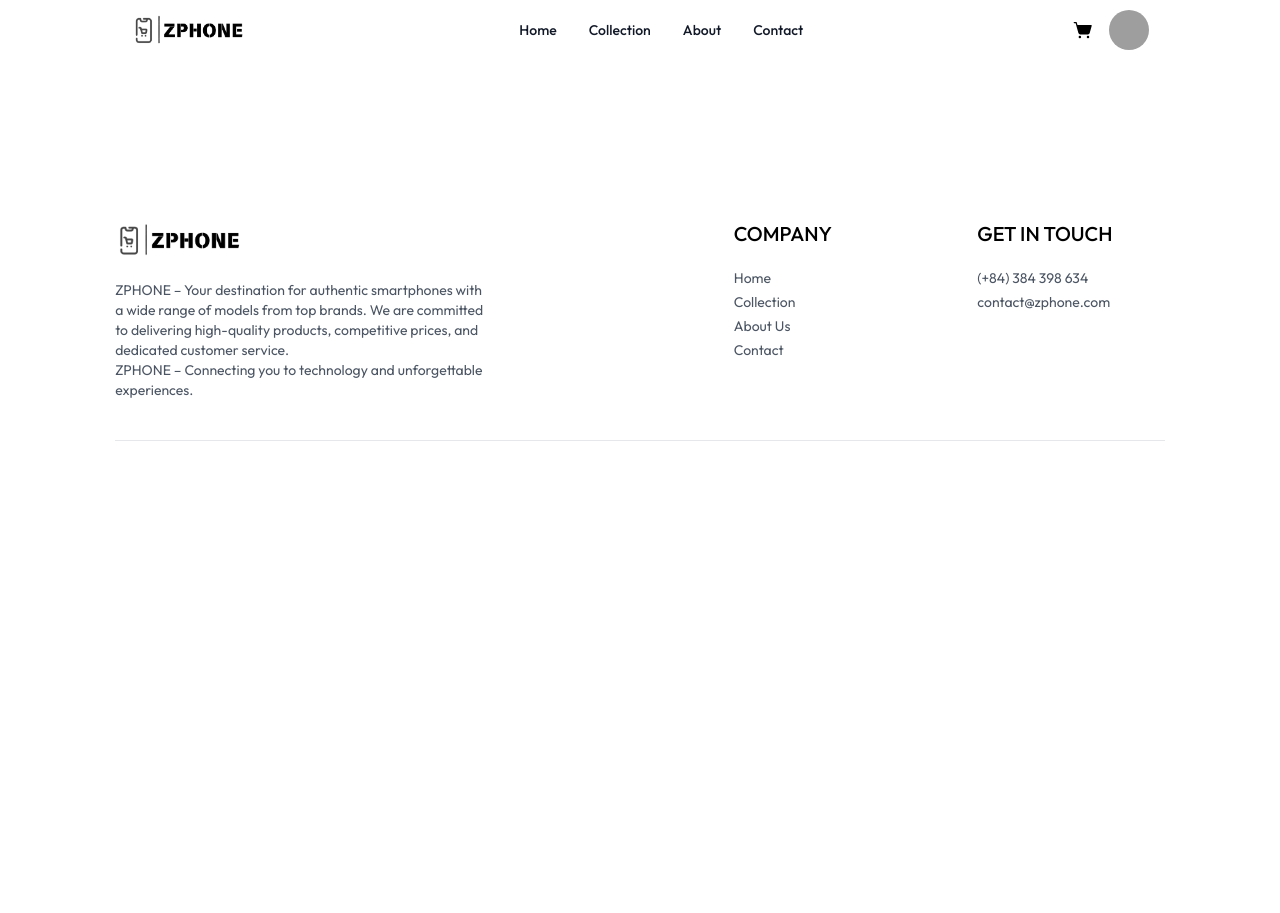
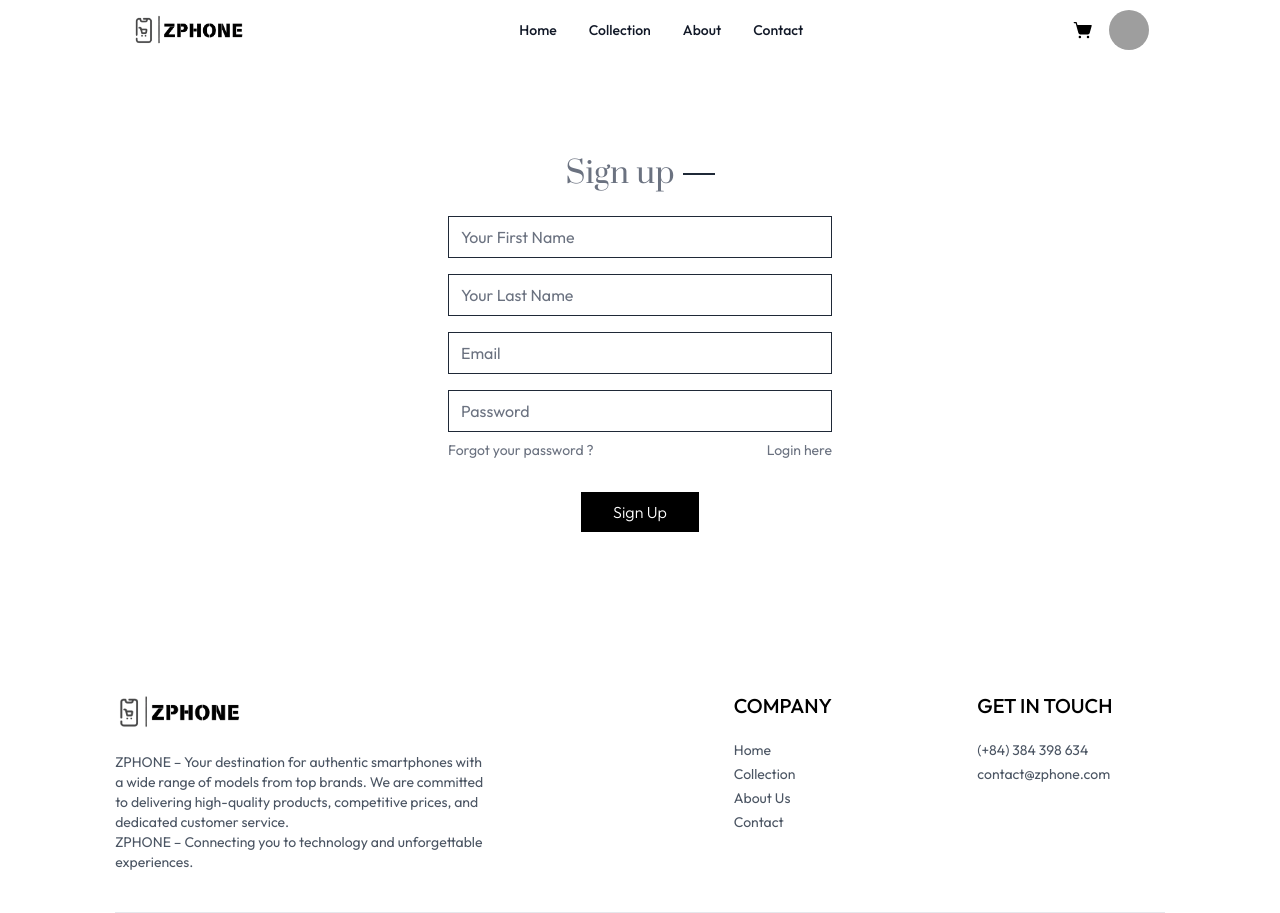
Before and after one commit to luongvietan/zPhone, a React (Vite) app in the folder Frontend/: page /register in a window 1280 px wide. Before the commit the page ends 800 px from the top, so only its background shows below. Built offline with nearby package versions, Linux system fonts and the light colour scheme; no server answers; grey boxes are pictures that could not be loaded.

Commit message:
Frontend : Login / Register / Recovery Page
Backend : update user route

```diff
--- a/Frontend/src/App.jsx
+++ b/Frontend/src/App.jsx
@@ -8,6 +8,9 @@
 import { Product } from "./pages/Product";
 import About from "./pages/About";
 import Contact from "./pages/Contact";
+import Login from "./pages/Login";
+import Register from "./pages/Register";
+import ForgotPwd from "./pages/ForgotPwd";
 const App = () => {
   return (
     <>
@@ -20,6 +23,9 @@
           <Route path="/product/:product_id" element={<Product />} />
           <Route path="/about" element={<About />} />
           <Route path="/contact" element={<Contact />} />
+          <Route path="/login" element={<Login />} />
+          <Route path="/register" element={<Register />} />
+          <Route path="/recovery" element={<ForgotPwd />} />
         </Routes>
         <Footer />
       </div>
--- /dev/null
+++ b/Frontend/src/pages/ForgotPwd.jsx
@@ -0,0 +1,39 @@
+import React, { useState } from "react";
+import { useContext } from "react";
+import { Link, useNavigate } from "react-router-dom";
+import { ShopContext } from "../context/ShopContext";
+
+const ForgotPwd = () => {
+  const { setPassword, onRegisterSubmitHandler } = useContext(ShopContext);
+
+  return (
+    <form
+      onSubmit={onRegisterSubmitHandler}
+      className="flex flex-col items-center w-[90%] sm:max-w-96 m-auto mt-14 gap-4 text-gray-500"
+    >
+      <div className="inline-flex items-center gap-2 mb-2 mt-10">
+        <p className="prata-regular text-3xl">Forgot Password</p>
+        <hr className="border-none h-[1.5px] w-8 bg-gray-800" />
+      </div>
+      <input
+        type="password"
+        className="w-full px-3 py-2 border border-gray-800"
+        placeholder="Input your email"
+        onChange={(e) => setPassword(e.target.value)}
+        required
+      />
+      <div className="w-full flex justify-between text-sm mt-[-8px]">
+        <Link to="/login">
+          <p className="cursor-pointer">Login here</p>
+        </Link>
+        <Link to="/register">
+          <p className="cursor-pointer">Sign up here</p>
+        </Link>
+      </div>
+      <button className="bg-black text-white font-light px-8 py-2 mt-4">
+        Next
+      </button>
+    </form>
+  );
+};
+export default ForgotPwd;
--- /dev/null
+++ b/Frontend/src/pages/Login.jsx
@@ -0,0 +1,46 @@
+import React, { useState } from "react";
+import { useContext } from "react";
+import { Link, useNavigate } from "react-router-dom";
+import { ShopContext } from "../context/ShopContext";
+
+const Login = () => {
+  const { setEmail, setPassword, loginStatus, onSubmitHandler } =
+    useContext(ShopContext);
+  return (
+    <form
+      onSubmit={onSubmitHandler}
+      className="flex flex-col items-center w-[90%] sm:max-w-96 m-auto mt-14 gap-4 text-gray-500"
+    >
+      <div className="inline-flex items-center gap-2 mb-2 mt-10">
+        <p className="prata-regular text-3xl">Login</p>
+        <hr className="border-none h-[1.5px] w-8 bg-gray-800" />
+      </div>
+      <input
+        type="email"
+        className="w-full px-3 py-2 border border-gray-800"
+        placeholder="Email"
+        onChange={(e) => setEmail(e.target.value)}
+        required
+      />
+      <input
+        type="password"
+        className="w-full px-3 py-2 border border-gray-800"
+        placeholder="Password"
+        onChange={(e) => setPassword(e.target.value)}
+        required
+      />
+      <div className="w-full flex justify-between text-sm mt-[-8px]">
+        <Link to="/recovery">
+          <p className="cursor-pointer">Forgot your password ?</p>
+        </Link>
+        <Link to="/register">
+          <p className="cursor-pointer">Create new account</p>
+        </Link>
+      </div>
+      <button className="bg-black text-white font-light px-8 py-2 mt-4">
+        Sign In
+      </button>
+    </form>
+  );
+};
+export default Login;
--- /dev/null
+++ b/Frontend/src/pages/Register.jsx
@@ -0,0 +1,66 @@
+import React, { useState } from "react";
+import { useContext } from "react";
+import { Link, useNavigate } from "react-router-dom";
+import { ShopContext } from "../context/ShopContext";
+
+const Register = () => {
+  const {
+    setLastName,
+    setFirstName,
+    setEmail,
+    setPassword,
+    onRegisterSubmitHandler,
+  } = useContext(ShopContext);
+
+  return (
+    <form
+      onSubmit={onRegisterSubmitHandler}
+      className="flex flex-col items-center w-[90%] sm:max-w-96 m-auto mt-14 gap-4 text-gray-500"
+    >
+      <div className="inline-flex items-center gap-2 mb-2 mt-10">
+        <p className="prata-regular text-3xl">Sign up</p>
+        <hr className="border-none h-[1.5px] w-8 bg-gray-800" />
+      </div>
+      <input
+        type="text"
+        className="w-full px-3 py-2 border border-gray-800"
+        placeholder="Your First Name"
+        onChange={(e) => setFirstName(e.target.value)}
+        required
+      />
+      <input
+        type="text"
+        className="w-full px-3 py-2 border border-gray-800"
+        placeholder="Your Last Name"
+        onChange={(e) => setLastName(e.target.value)}
+        required
+      />
+      <input
+        type="email"
+        className="w-full px-3 py-2 border border-gray-800"
+        placeholder="Email"
+        onChange={(e) => setEmail(e.target.value)}
+        required
+      />
+      <input
+        type="password"
+        className="w-full px-3 py-2 border border-gray-800"
+        placeholder="Password"
+        onChange={(e) => setPassword(e.target.value)}
+        required
+      />
+      <div className="w-full flex justify-between text-sm mt-[-8px]">
+        <Link to="/recovery">
+          <p className="cursor-pointer">Forgot your password ?</p>
+        </Link>
+        <Link to="/login">
+          <p className="cursor-pointer">Login here</p>
+        </Link>
+      </div>
+      <button className="bg-black text-white font-light px-8 py-2 mt-4">
+        Sign Up
+      </button>
+    </form>
+  );
+};
+export default Register;
```
Also changed, not shown: 2 other files (tests, documents, lock files or other folders).
